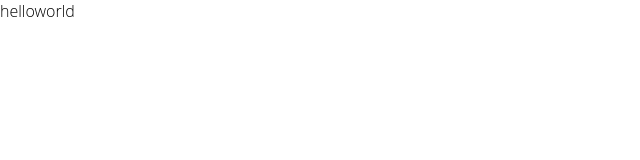
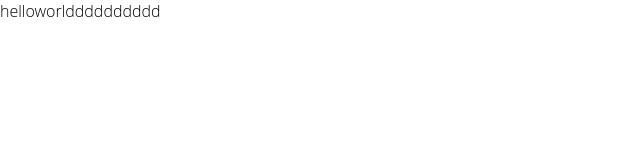
Before and after one commit to tihimsm/portfolio, a plain HTML site: page index.html in a window 1280 px wide. Shown: the whole page, without its empty margins (0-640 px from the left). Drawn offline with Linux system fonts and the light colour scheme; a web font is replaced by a local one.

Commit message:
一旦寝かせるのでコミットしとく

```diff
--- a/index.html
+++ b/index.html
@@ -9,7 +9,7 @@
 </head>
 <body>
   <div id="container">
-    <div id="timeLeft"><p>helloworld</p></div>
+    <div id="timeLeft"><p>helloworldddddddddd</p></div>
   </div>
 </body>
 </html>
```
